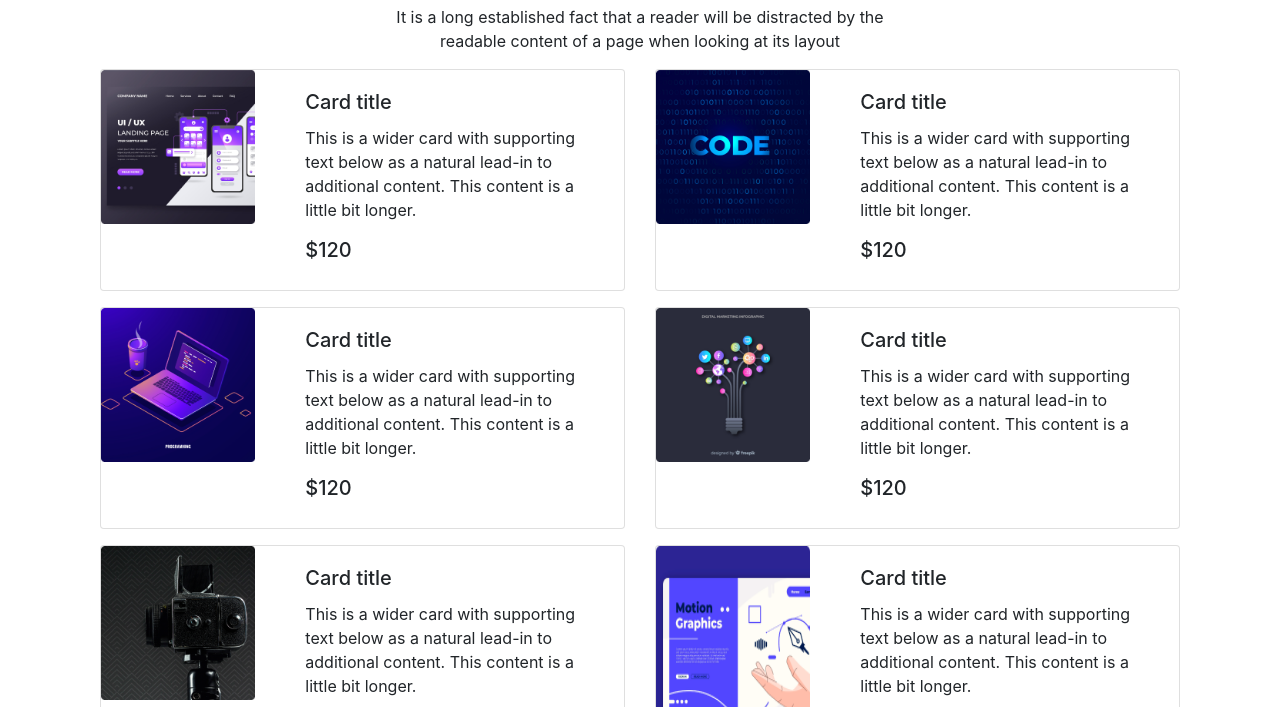
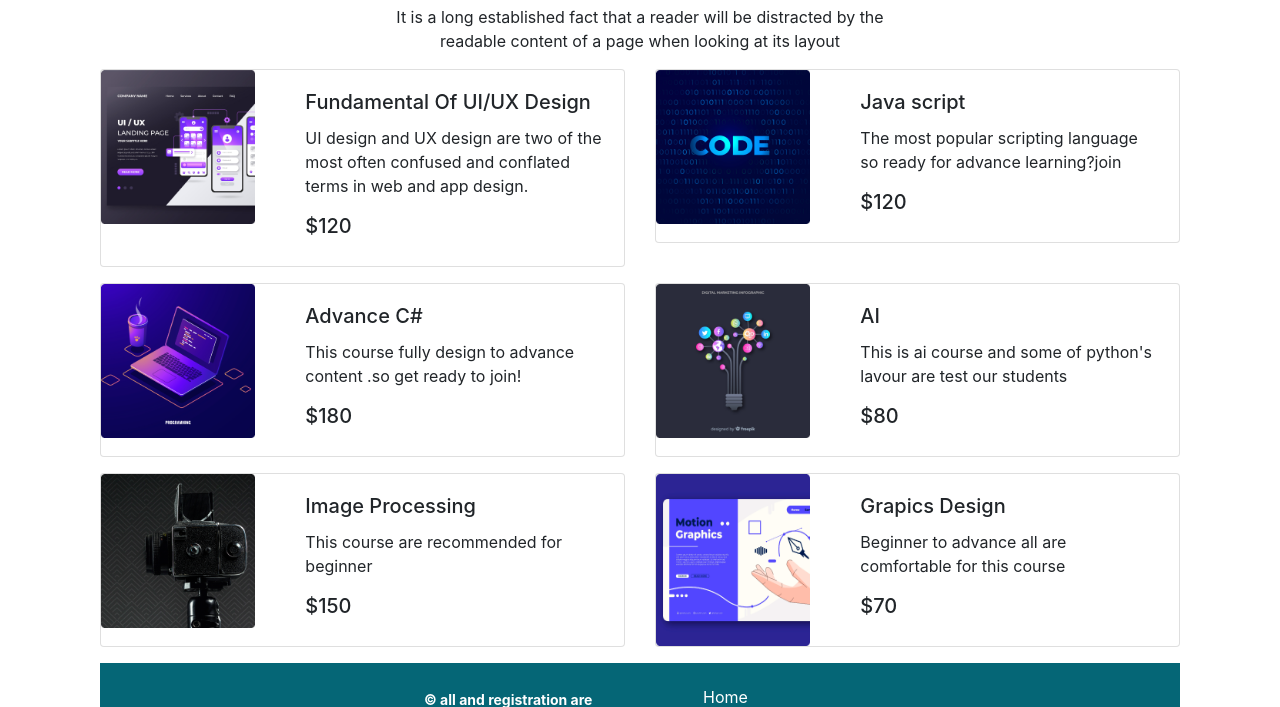
Before and after one commit to FahimNuman/pmfo-as-3-studyeasy.com, a plain HTML site: page index.html in a window 1280 px wide. Shown: the part 957-1664 px from the top of the page. Drawn offline with nearby package versions, Linux system fonts and the light colour scheme.

Commit message:
course details added

```diff
--- a/index.html
+++ b/index.html
@@ -148,9 +148,8 @@
                                 </div>
                                 <div class="col-md-8 col-lg-8">
                                     <div class="card-body">
-                                        <h5 class="card-title">Card title</h5>
-                                        <p class="card-text">This is a wider card with supporting text below as a natural
-                                            lead-in to additional content. This content is a little bit longer.</p>
+                                        <h5 class="card-title">Fundamental Of UI/UX Design</h5>
+                                        <p class="card-text">UI design and UX design are two of the most often confused and conflated terms in web and app design.</p>
                                         <h5>$120</h5>
                                     </div>
                                 </div>
@@ -165,9 +164,8 @@
                                 </div>
                                 <div class="col-md-8 col-lg-8">
                                     <div class="card-body">
-                                        <h5 class="card-title">Card title</h5>
-                                        <p class="card-text">This is a wider card with supporting text below as a natural
-                                            lead-in to additional content. This content is a little bit longer.</p>
+                                        <h5 class="card-title">Java script</h5>
+                                        <p class="card-text">The most popular scripting language so ready for advance learning?join </p>
                                         <h5>$120</h5>
                                     </div>
                                 </div>
@@ -182,10 +180,9 @@
                                 </div>
                                 <div class="col-md-8 col-lg-8">
                                     <div class="card-body">
-                                        <h5 class="card-title">Card title</h5>
-                                        <p class="card-text">This is a wider card with supporting text below as a natural
-                                            lead-in to additional content. This content is a little bit longer.</p>
-                                        <h5>$120</h5>
+                                        <h5 class="card-title">Advance C#</h5>
+                                        <p class="card-text">This course fully design to advance content .so get ready to join!</p>
+                                        <h5>$180</h5>
                                     </div>
                                 </div>
                             </div>
@@ -199,10 +196,9 @@
                                 </div>
                                 <div class="col-md-8 col-lg-8">
                                     <div class="card-body">
-                                        <h5 class="card-title">Card title</h5>
-                                        <p class="card-text">This is a wider card with supporting text below as a natural
-                                            lead-in to additional content. This content is a little bit longer.</p>
-                                        <h5>$120</h5>
+                                        <h5 class="card-title">AI</h5>
+                                        <p class="card-text">This is ai course and some of python's lavour are test our students</p>
+                                        <h5>$80</h5>
                                     </div>
                                 </div>
                             </div>
@@ -216,10 +212,10 @@
                                 </div>
                                 <div class="col-md-8 col-lg-8">
                                     <div class="card-body">
-                                        <h5 class="card-title">Card title</h5>
-                                        <p class="card-text">This is a wider card with supporting text below as a natural
-                                            lead-in to additional content. This content is a little bit longer.</p>
-                                        <h5>$120</h5>
+                                        <h5 class="card-title">Image Processing</h5>
+                                        <p class="card-text">This course are recommended for beginner
+                                            </p>
+                                        <h5>$150</h5>
                                     </div>
                                 </div>
                             </div>
@@ -233,10 +229,9 @@
                                 </div>
                                 <div class="col-md-8 col-lg-8">
                                     <div class="card-body">
-                                        <h5 class="card-title">Card title</h5>
-                                        <p class="card-text">This is a wider card with supporting text below as a natural
-                                            lead-in to additional content. This content is a little bit longer.</p>
-                                        <h5>$120</h5>
+                                        <h5 class="card-title">Grapics Design</h5>
+                                        <p class="card-text">Beginner to advance all are comfortable for this course</p>
+                                        <h5>$70</h5>
                                     </div>
                                 </div>
                             </div>
```
